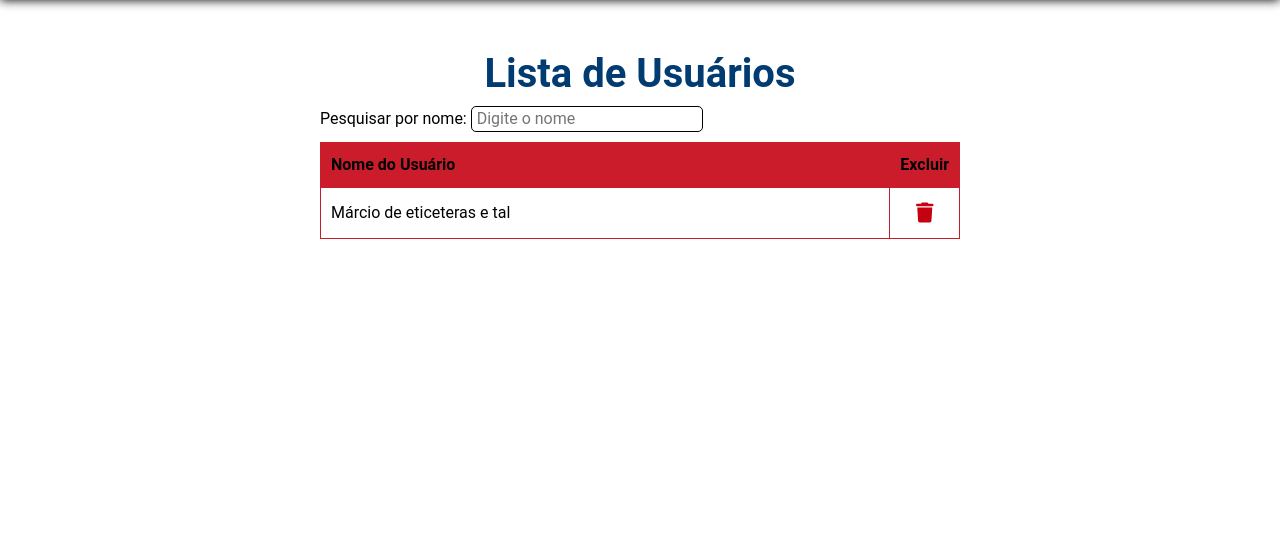
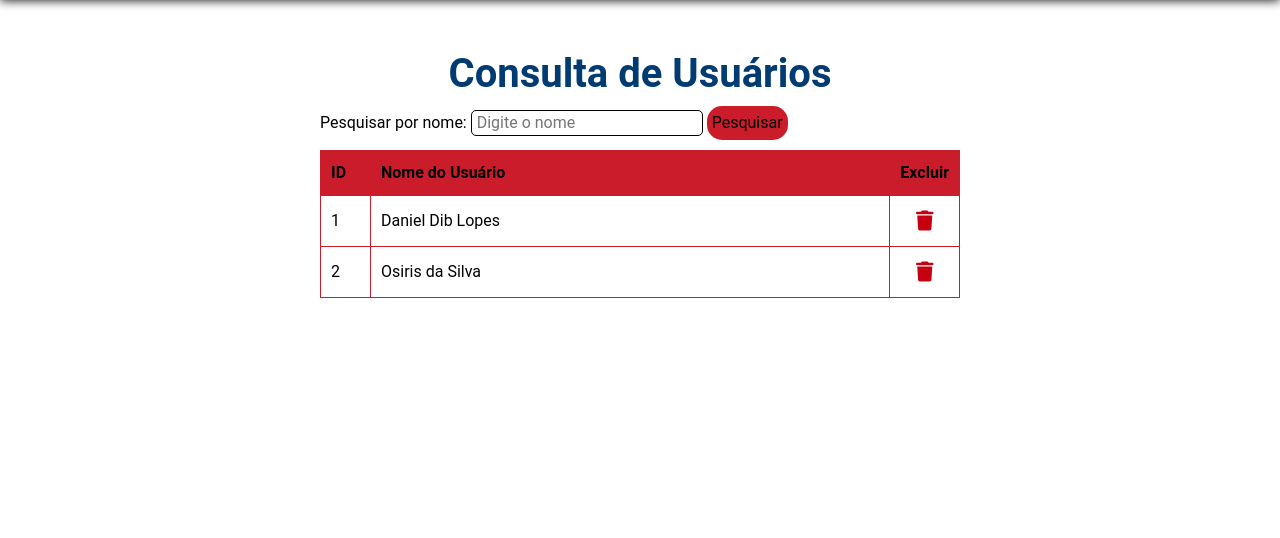
Before and after one commit to DanielDib-Dev/Telecall, a PHP site: page /ConsultaUsuario.php in a window 1280 px wide. Shown: the part 75-613 px from the top of the page. Run offline with PHP 8.4, Linux system fonts and the light colour scheme; a user stored in the database is signed in; data comes from the database, SQL or seed files in the repository.

Commit message:
Inicio ConsultaUsuario

```diff
--- a/ConsultaUsuario.php
+++ b/ConsultaUsuario.php
@@ -14,24 +14,50 @@
     <?php include_once 'header.php'; ?>
     <div id="content">
         <div class="consulta-table">
-            <h1>Lista de Usuários</h1>
-            <div class="pesquisa-table">
+            <h1>Consulta de Usuários</h1>
+            <form action="" method="get" class="pesquisa-table">
                 <label for="pesquisa">Pesquisar por nome:</label>
-                <input class="pesquisa-input" type="text" id="pesquisa" placeholder="Digite o nome">
-            </div>
+                <input name="pesquisa" class="pesquisa-input" type="text" id="pesquisa" placeholder="Digite o nome">
+                <button type="submit" class="botao">Pesquisar</button>
+            </form>
             <table>
                 <thead>
                     <tr>
+                        <th>ID</th>
                         <th>Nome do Usuário</th>
                         <th class="delete-coluna">Excluir</th>
                     </tr>
                 </thead>
-                <tbody>
-                    <tr>
-                        <td>Márcio de eticeteras e tal</td>
-                        <td class="delete-icon"><i class="fa-solid fa-trash"></i></td>
-                    </tr>
-                </tbody>
+                <?php
+                    if (isset($_GET['pesquisa'])) {
+                        $pesquisa = $_GET["pesquisa"];
+                        $query = "SELECT * FROM usuario WHERE nome LIKE '%$pesquisa%' AND perfil = 1";
+                        $result = mysqli_query($conn, $query);
+                    } else {
+                        // Se a página foi acessada pela primeira vez ou sem pesquisa, mostrar todos os usuários
+                        $query = "SELECT * FROM usuario WHERE perfil = 1";
+                        $result = mysqli_query($conn, $query);
+                    }
+
+                    // Exibir resultados em uma tabela
+                    if (mysqli_num_rows($result) > 0) {
+                        while ($row = mysqli_fetch_assoc($result)) {
+                            echo "
+                            <tr>
+                                <td width='50px'>{$row['idUsuario']}</td>
+                                <td>{$row['nome']}</td>
+                                <td class='delete-icon'><i class='fa-solid fa-trash'></i></td>
+                            </tr>";
+                        }
+                        echo "</table>";
+                    } else {
+                        echo "
+                                <tr>
+                                    <td colspan='3'>Nenhum usuário foi encontrado.</td>
+                                </tr>
+                            </table>";
+                    }
+                ?>
             </table>
         </div>
     </div>
--- a/css/Estilos.css
+++ b/css/Estilos.css
@@ -1885,3 +1885,15 @@ div, img{
 .perfilSenha:hover{
     color: var(--cor-letra);
 }
+
+.botao{
+    background-color: var(--cor-nav);
+    border-radius: 15px;
+    border: none;
+    color: var(--cor-letra);
+    padding: 5px;
+}
+
+.botao:hover{
+    background-color: var(--cor-navhover);
+}
--- a/header.php
+++ b/header.php
@@ -14,6 +14,10 @@
     if (!isset($_SESSION['perfil']) && in_array(basename($caminhoAtual), $paginasPermitidas)) {
         header("Location: Login.php");
         exit();
+    }
+
+    if(isset($_SESSION['perfil']) && $_SESSION['perfil'] == 1 && strpos($caminhoAtual, "ConsultaUsuario.php")){
+        header("Location: erro.php");
     }
 ?>
 <header>
```
